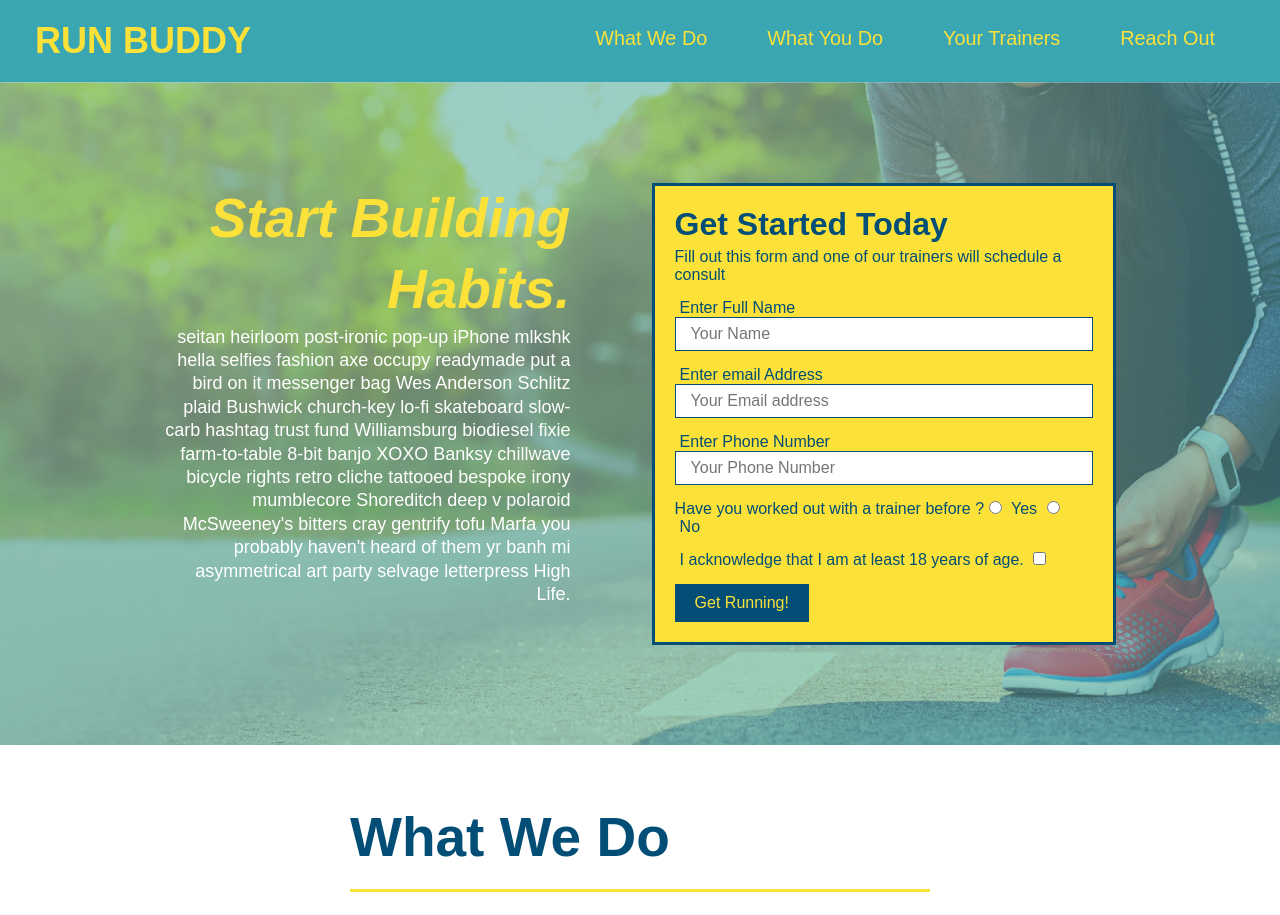
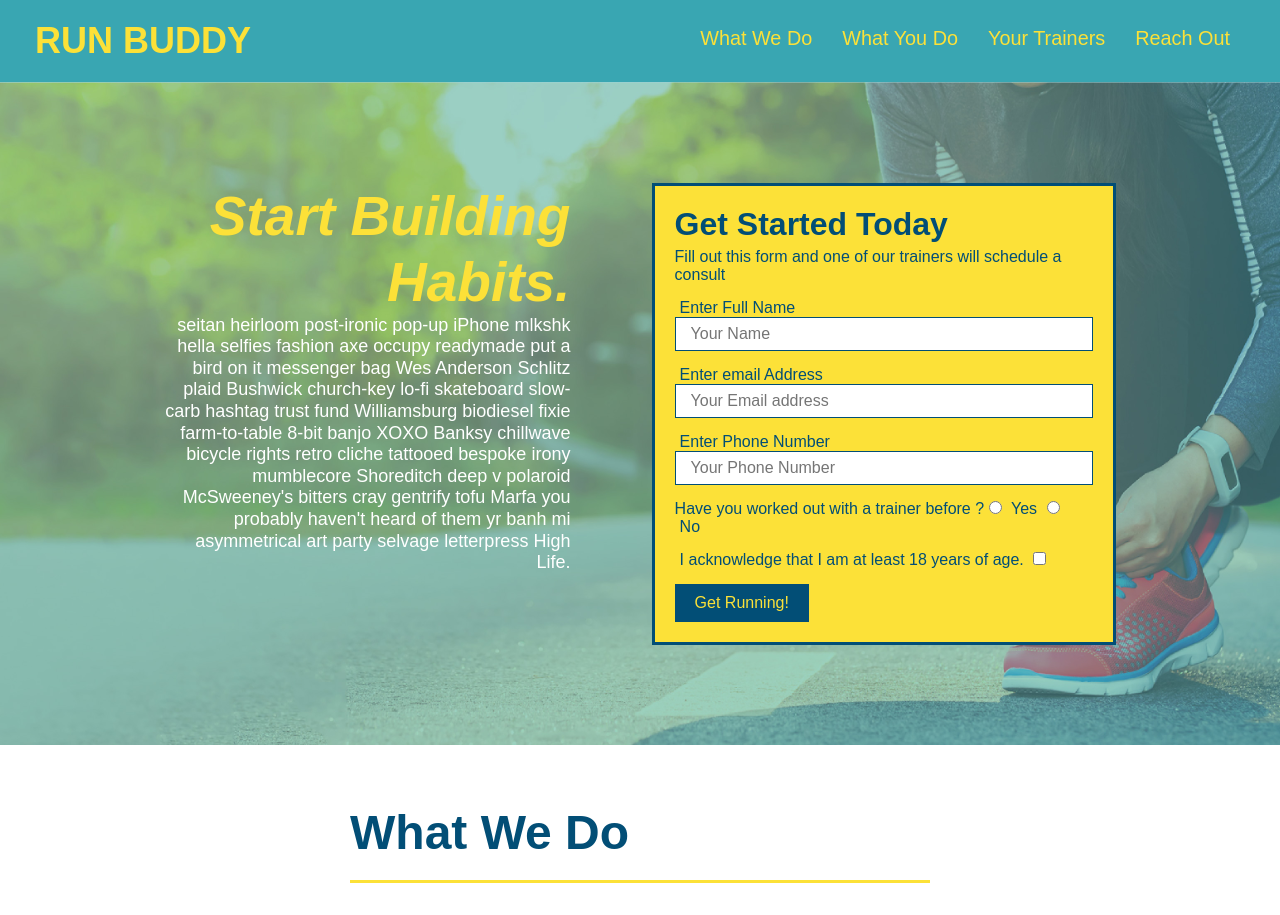
Before and after one commit to Jashcraft/run-buddy, a plain HTML site: page index.html in a window 1280 px wide. Shown: the top 915 px of the page. Drawn offline with Linux system fonts and the light colour scheme.

Commit message:
added intiial mediaqueries in css

```diff
--- a/assets/css/style.css
+++ b/assets/css/style.css
@@ -34,6 +34,7 @@ section {
     display: flex;
     justify-content: center;
     flex-wrap: wrap;
+    align-items: flex-start;
 }
 /*Hero style End*/
 .hero-form {
@@ -51,7 +52,7 @@ section {
     margin: 3.5%;
     color: #fff;
     font-size: 18px;
-    line-height: 1.3;
+    line-height: 1.2;
 }
 .hero-cta h2 {
     font-style: italic;
@@ -113,7 +114,7 @@ header nav ul {
 }
 
 header nav ul li a {
-    margin: 0 30px;
+    margin: 10px 15px;
     font-weight: lighter;
     font-size: 1.55vw;
 }
@@ -169,7 +170,7 @@ footer a {
 }
 
 .section-title {
-    font-size: 55px;
+    font-size: 48px;
     color: #024e76;
     padding-bottom: 20px;
     border-bottom: 3px solid;
@@ -336,3 +337,18 @@ footer a {
     font-size: 16px;
 
 }
+
+
+/* Media Query for smaller Desktop screens and Smaller*/
+@media screen and (max-width: 980px) {
+
+}
+
+@media screen and (max-width: 768px) {
+
+}
+
+@media screen and (max-width: 575){
+
+    }
+}
--- a/index.html
+++ b/index.html
@@ -3,6 +3,7 @@
 
 <head>
     <meta charset="UTF-8" />
+    <meta name="viewport" content="width=device-width, initial-scale=1.0"/>
     <title>Run Buddy</title>
     <link rel="stylesheet" href="./assets/css/style.css" />
 
```
Also changed, not shown: privacy-policy.html (+1 -0 lines).
